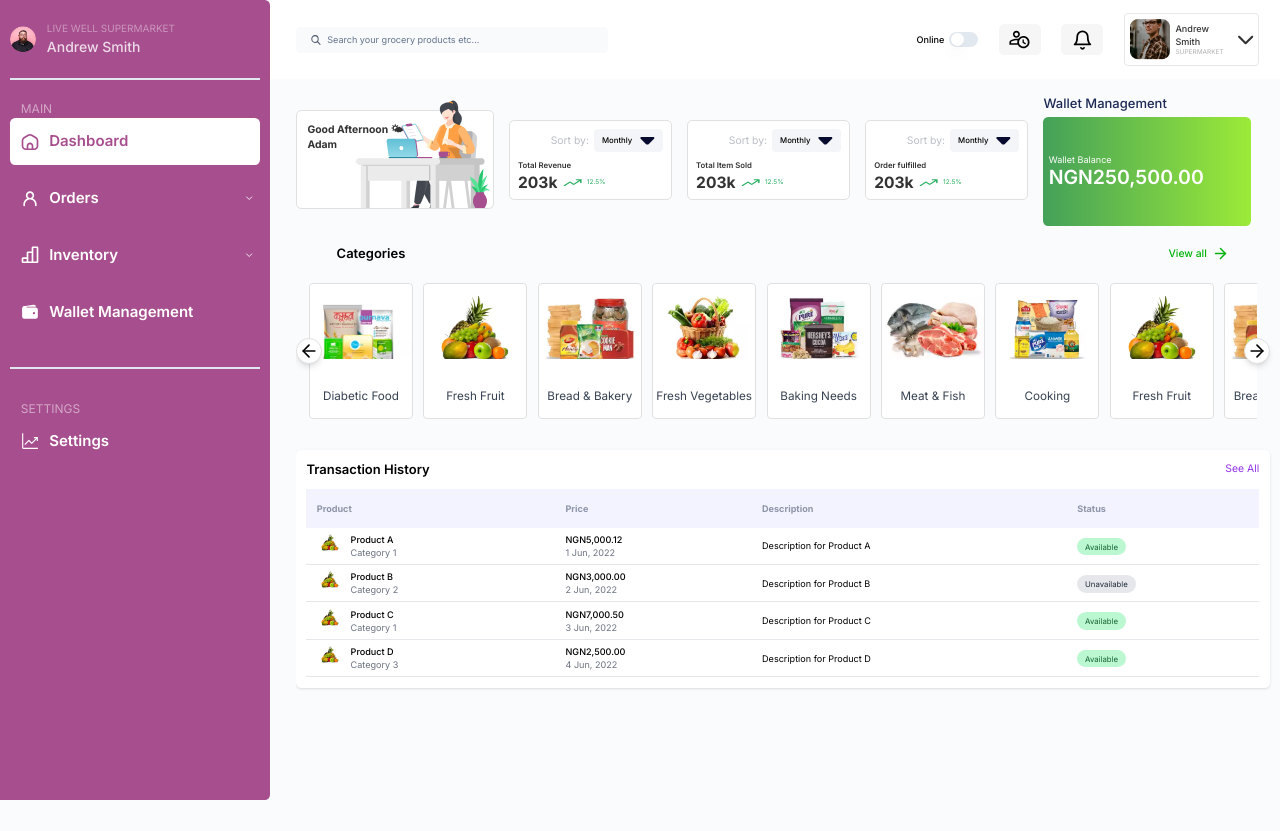
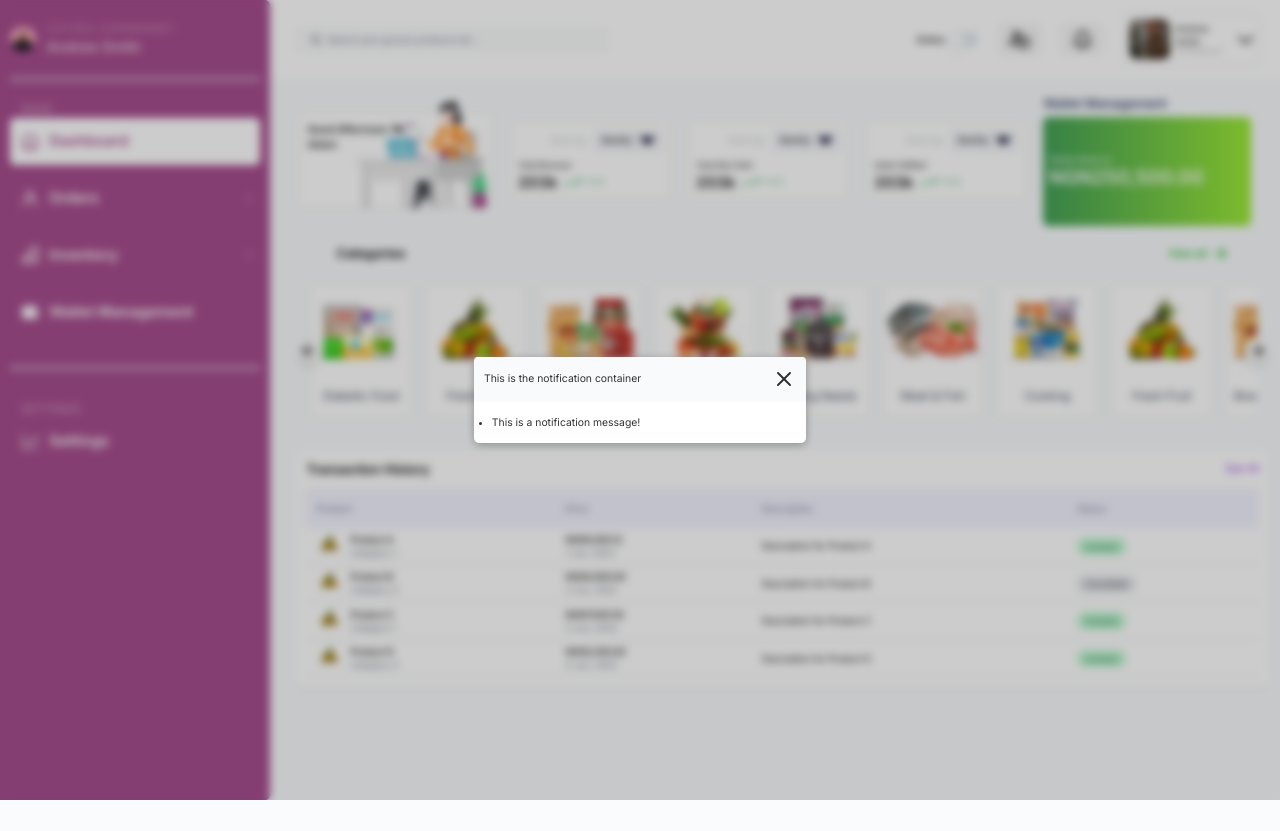
Before and after one commit to Ocuppy/occupyWeb, a Next.js app: page /dashboard in a window 1280 px wide. Both pictures are taken after a click on the button 1082 px from the left and 39 px from the top of the page. Built offline with nearby package versions, Linux system fonts and the light colour scheme.

Commit message:
build notification modal

```diff
--- a/src/components/dashboard-layout/DashboardHeader.tsx
+++ b/src/components/dashboard-layout/DashboardHeader.tsx
@@ -13,17 +13,27 @@ import {
 import Flex from "../shared/Flex";
 import { DashboardMenuVisibilityContext } from "@/contexts/DashboardMenuVisibilityContext";
 import { useContext } from "react";
+import { NotificationContext } from "@/contexts/NotificationContext";
 
 const DashboardHeader = () => {
-  const context = useContext(DashboardMenuVisibilityContext);
-
-  if (!context) {
+  const sideMenuContext = useContext(DashboardMenuVisibilityContext);
+  if (!sideMenuContext) {
     throw new Error(
       "DashbordMenuButton toggle must be used within a VisibilityProvider",
     );
   }
+  const { toggleVisibility } = sideMenuContext;
 
-  const { toggleVisibility } = context;
+  const notificationContext = useContext(NotificationContext);
+  if (!notificationContext) {
+    throw new Error("Home must be used within a NotificationProvider");
+  }
+  const { showNotification } = notificationContext;
+
+  const handleShowNotification = () => {
+    showNotification("This is a notification message!");
+    console.log("triggering notification");
+  };
 
   return (
     <header className="fixed right-0 z-10 flex w-screen items-center bg-white py-5 xl:w-full xl:pl-[270px] xl:pr-4">
@@ -55,7 +65,7 @@ const DashboardHeader = () => {
             <UserClockIcon width={21} />
           </Button>
           <Button
-            onClick={() => {}}
+            onClick={handleShowNotification}
             className="rounded-lg bg-[#f6f6f6] px-4 py-6 text-black"
           >
             <BellIcon width={21} />
--- a/src/components/dashboard-layout/Layout.tsx
+++ b/src/components/dashboard-layout/Layout.tsx
@@ -11,6 +11,7 @@ import {
   DashboardMenuVisibilityProvider,
 } from "@/contexts/DashboardMenuVisibilityContext";
 import { AnimatePresence, motion } from "framer-motion";
+import NotificationPopup from "../dashboard/notification/NotificationPopup";
 
 const Layout = ({
   children,
@@ -30,6 +31,7 @@ const Layout = ({
   return (
     // <div className={cn("flex flex-auto flex-col bg-[#F9FBFD]", className)}>
     <div className={cn("bg-[#F9FBFD]", className)}>
+      <NotificationPopup />
       <Toaster />
       <div
         onClick={toggleVisibility}
--- /dev/null
+++ b/src/components/dashboard/notification/NotificationPopup.module.css
@@ -0,0 +1,27 @@
+.notificationPopup {
+  /* position: fixed;
+  top: 20px;
+  left: 50%; */
+  transform: translateX(-50%);
+  background-color: white;
+  color: #333;
+  /* padding: 15px 30px; */
+  border-radius: 5px;
+  box-shadow: 0 2px 10px rgba(0, 0, 0, 0.3);
+  white-space: nowrap;
+  width: 32rem;
+  max-width: 98vw;
+}
+
+.notificationContainer {
+  width: 100vw;
+  height: 100vh;
+  position: absolute;
+  top: 0;
+  left: 0;
+  background-color: rgba(0, 0, 0, 0.2);
+  backdrop-filter: blur(4px);
+  display: grid;
+  place-items: center;
+  z-index: 1000;
+}
--- /dev/null
+++ b/src/components/dashboard/notification/NotificationPopup.tsx
@@ -0,0 +1,60 @@
+import { useContext, useEffect } from "react";
+import { NotificationContext } from "../../../contexts/NotificationContext";
+import { motion, AnimatePresence } from "framer-motion";
+import styles from "./NotificationPopup.module.css";
+import { X } from "lucide-react";
+
+const NotificationPopup: React.FC = () => {
+  const context = useContext(NotificationContext);
+
+  if (!context) {
+    throw new Error(
+      "NotificationPopup must be used within a NotificationProvider",
+    );
+  }
+
+  const { message, hideNotification } = context;
+
+  //   useEffect(() => {
+  //     if (message) {
+  //       const timer = setTimeout(() => {
+  //         hideNotification();
+  //       }, 3e3);
+  //       console.log("notification", message);
+
+  //       return () => clearTimeout(timer);
+  //     }
+  //   }, [message, hideNotification]);
+
+  return message ? (
+    <div className={styles.notificationContainer} onClick={hideNotification}>
+      <AnimatePresence>
+        {message && (
+          <motion.div
+            className={styles.notificationPopup}
+            initial={{ y: "-100%", opacity: 0 }}
+            animate={{ y: 0, opacity: 1 }}
+            exit={{ y: "-100%", opacity: 0 }}
+            transition={{ ease: "easeInOut", duration: 0.5 }}
+          >
+            <header className="flex w-full items-center justify-between rounded-t-md bg-slate-50 p-4">
+              <h6>This is the notification container</h6>
+              <button>
+                <X onClick={hideNotification} />
+              </button>
+            </header>
+            <section className="px-7 py-5">
+              <ul className="list-disc">
+                <li>{message}</li>
+              </ul>
+            </section>
+          </motion.div>
+        )}
+      </AnimatePresence>
+    </div>
+  ) : (
+    <></>
+  );
+};
+
+export default NotificationPopup;
--- a/src/components/onboarding/login.tsx
+++ b/src/components/onboarding/login.tsx
@@ -25,7 +25,7 @@ const Login = () => {
     },
     validationSchema: loginValidationSchema,
     onSubmit: (values) => {
-      console.log(values);
+      // console.log(values);
       router.push("/dashboard");
     },
   });
--- /dev/null
+++ b/src/contexts/NotificationContext.tsx
@@ -0,0 +1,54 @@
+import React, {
+  createContext,
+  useState,
+  ReactNode,
+  FC,
+  useEffect,
+} from "react";
+
+interface NotificationContextProps {
+  message: string | null;
+  showNotification: (message: string) => void;
+  hideNotification: () => void;
+}
+
+export const NotificationContext = createContext<
+  NotificationContextProps | undefined
+>(undefined);
+
+interface NotificationProviderProps {
+  children: ReactNode;
+}
+
+export const NotificationProvider: FC<NotificationProviderProps> = ({
+  children,
+}) => {
+  const [message, setMessage] = useState<string | null>(null);
+
+  const showNotification = (message: string) => {
+    setMessage(message);
+  };
+
+  const hideNotification = () => {
+    setMessage(null);
+  };
+
+  //   useEffect(() => {
+  //     if (message) {
+  //       const timer = setTimeout(() => {
+  //         hideNotification();
+  //       }, 3e3);
+  //       console.log("notification", message);
+
+  //       return () => clearTimeout(timer);
+  //     }
+  //   }, [message]);
+
+  return (
+    <NotificationContext.Provider
+      value={{ message, showNotification, hideNotification }}
+    >
+      {children}
+    </NotificationContext.Provider>
+  );
+};
--- a/src/pages/_app.tsx
+++ b/src/pages/_app.tsx
@@ -6,6 +6,7 @@ import type { AppProps } from "next/app";
 import Layout from "@/components/dashboard-layout/Layout";
 import { Inter, Nunito_Sans } from "next/font/google";
 import { DashboardMenuVisibilityProvider } from "@/contexts/DashboardMenuVisibilityContext";
+import { NotificationProvider } from "@/contexts/NotificationContext";
 
 export const inter = Inter({ subsets: ["latin"] });
 export const nunito = Inter({ subsets: ["latin"], variable: "--font-nunito" });
@@ -23,8 +24,9 @@ export default function MyApp({ Component, pageProps }: AppPropsWithLayout) {
     Component.getLayout ??
     ((page) => (
       <DashboardMenuVisibilityProvider>
-        {" "}
-        <Layout className={`${nunito.variable}`}>{page}</Layout>
+        <NotificationProvider>
+          <Layout className={`${nunito.variable}`}>{page}</Layout>
+        </NotificationProvider>
       </DashboardMenuVisibilityProvider>
     ));
 
```
